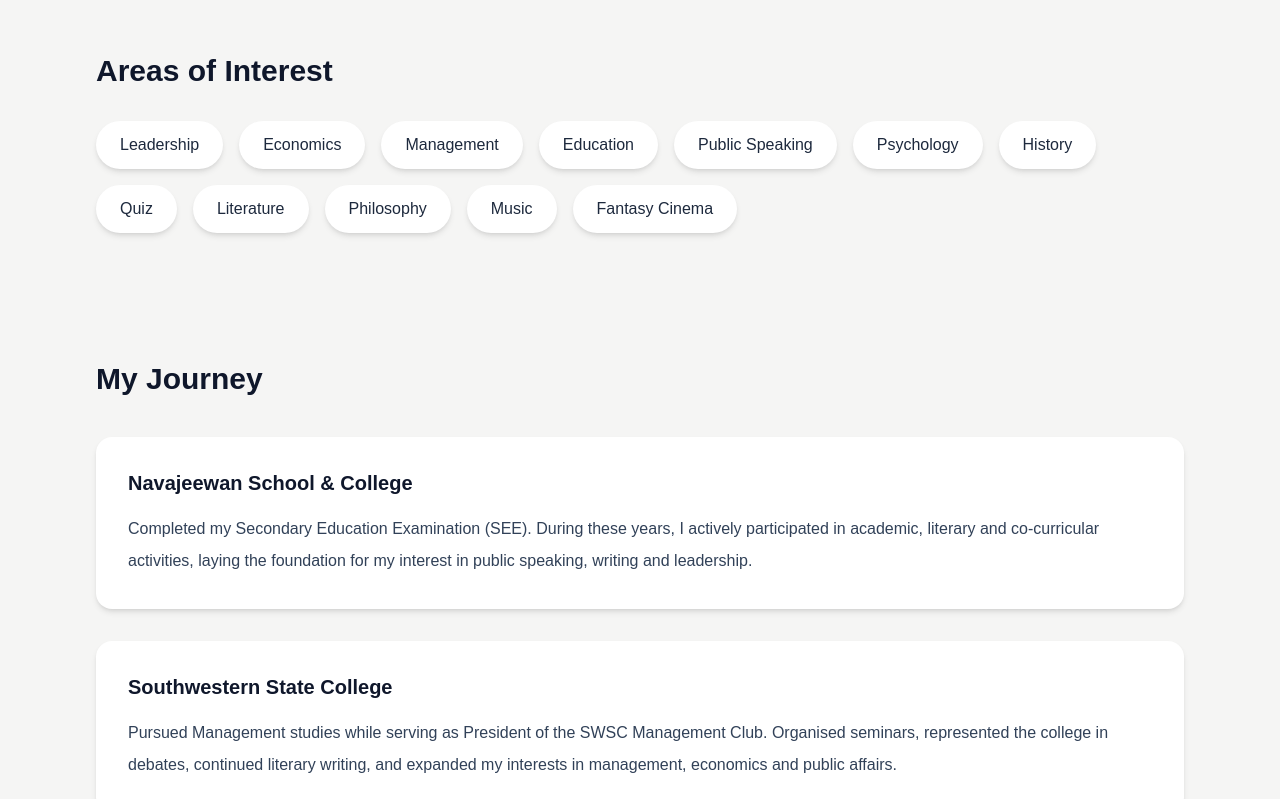
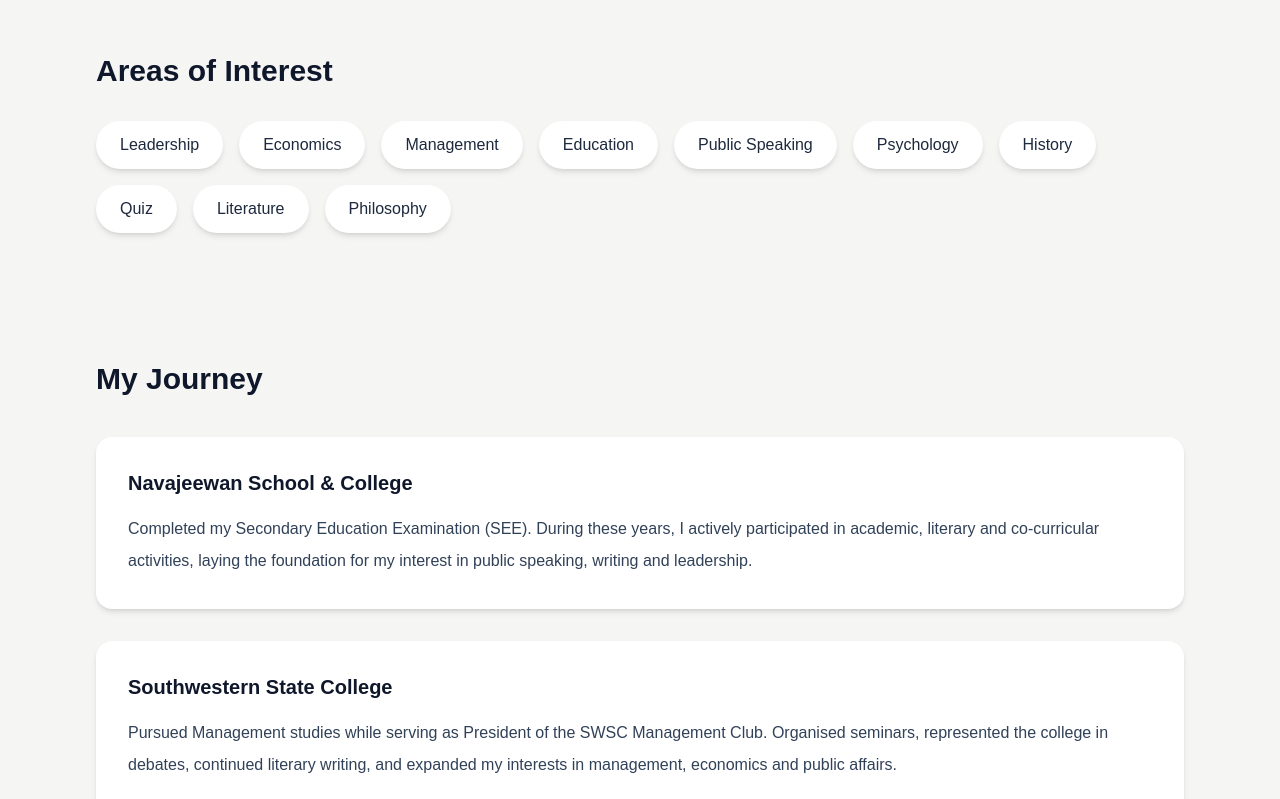
Before and after one commit to prashamghimire/portfolio, a Next.js app: page /about in a window 1280 px wide. Shown: the part 1660-2459 px from the top of the page. Built offline with nearby package versions, Linux system fonts and the light colour scheme.

Commit message:
edited hobbies.

```diff
--- a/app/about/page.tsx
+++ b/app/about/page.tsx
@@ -152,10 +152,7 @@ Currently, I'm in my post +2 boards vacation period, and I am preparing for my u
       "History",
       "Quiz",
       "Literature",
-      "Philosophy",
-
-      "Music",
-      "Fantasy Cinema"
+      "Philosophy"
     ].map((item) => (
 
       <span
```
